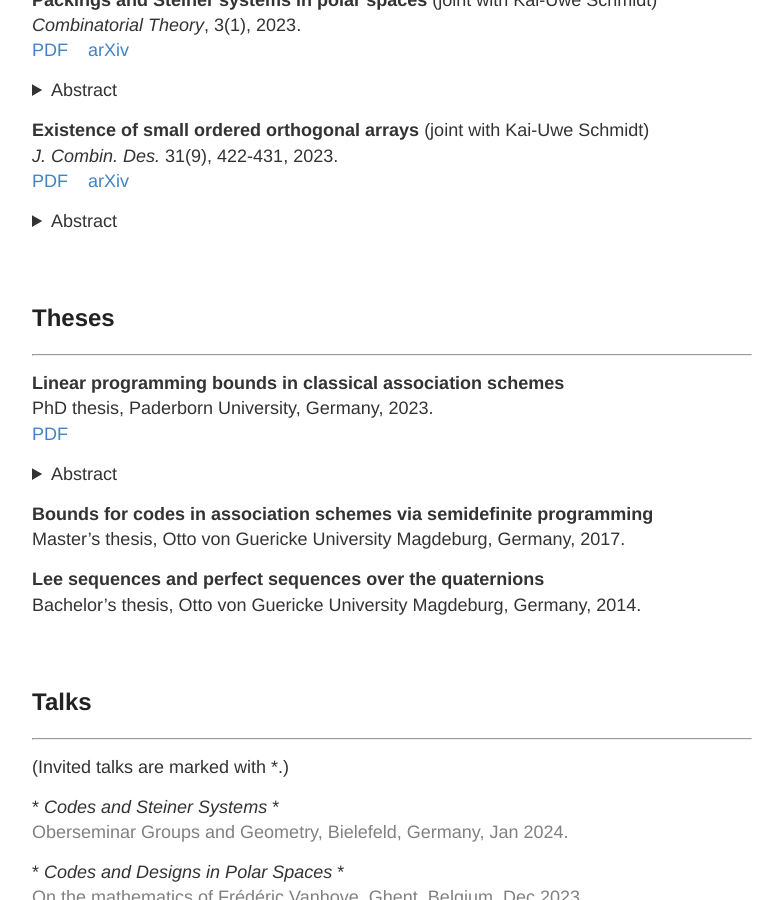
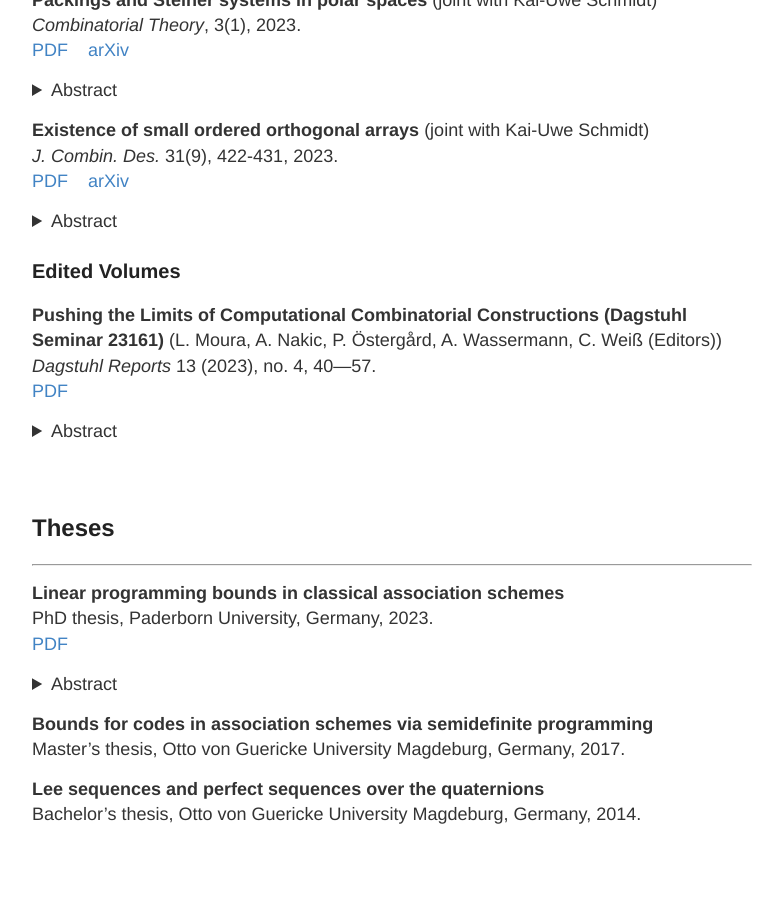
Before and after one commit to charleneweiss/charleneweiss.github.io, a Jekyll site: the page built from research.md, in a window 1280 px wide and 900 px high, scrolled down 420 px. Shown: the whole window, without its empty margins (248-1031 px from the left). Built offline with Jekyll 4.4.1, drawn with Linux system fonts in a browser that asks for light colours; formulas are drawn with MathJax 3.

Commit message:
Update research.md

```diff
--- a/research.md
+++ b/research.md
@@ -37,6 +37,19 @@ A finite classical polar space of rank $n$ consists of the totally isotropic sub
 <br>
 <span style="color:gray">
 We show that there exist ordered orthogonal arrays, whose sizes deviate from the Rao bound by a factor that is polynomial in the parameters of the ordered orthogonal array. The proof is nonconstructive and based on a probabilistic method due to Kuperberg, Lovett and Peled.
+</span>
+</details>
+
+### Edited Volumes
+
+**Pushing the Limits of Computational Combinatorial Constructions (Dagstuhl Seminar 23161)** (L. Moura, A. Nakic, P. Östergård, A. Wassermann, C. Weiß (Editors))\
+*Dagstuhl Reports* 13 (2023), no. 4, 40—57.\
+[PDF](https://doi.org/10.4230/DagRep.13.4.40)
+<details>
+<summary>Abstract</summary>
+<br>
+<span style="color:gray">
+This report documents the program and the outcomes of Dagstuhl Seminar 23161 "Pushing the Limits of Computational Combinatorial Constructions". In this Dagstuhl Seminar, we focused on computational methods for challenging problems in combinatorial construction. This includes algorithms for construction of combinatorial objects with prescribed symmetry, for isomorph-free exhaustive generation, and for combinatorial search. Examples of specific algorithmic techniques are tactical decomposition, the Kramer-Mesner method, algebraic methods, graph isomorphism software, isomorph-free generation, clique-finding methods, heuristic search, SAT solvers, and combinatorial optimization. There was an emphasis on problems involving graphs, designs and codes, also including topics in related fields such as finite geometry, graph decomposition, Hadamard matrices, Latin squares, and q-analogs of designs and codes.
 </span>
 </details>
 
```
